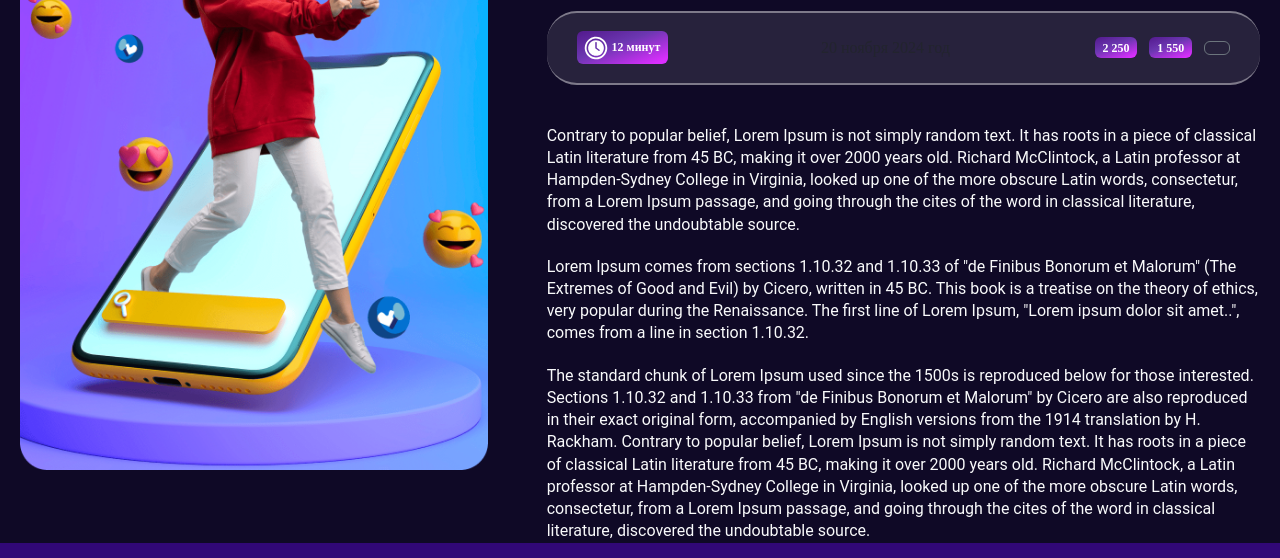
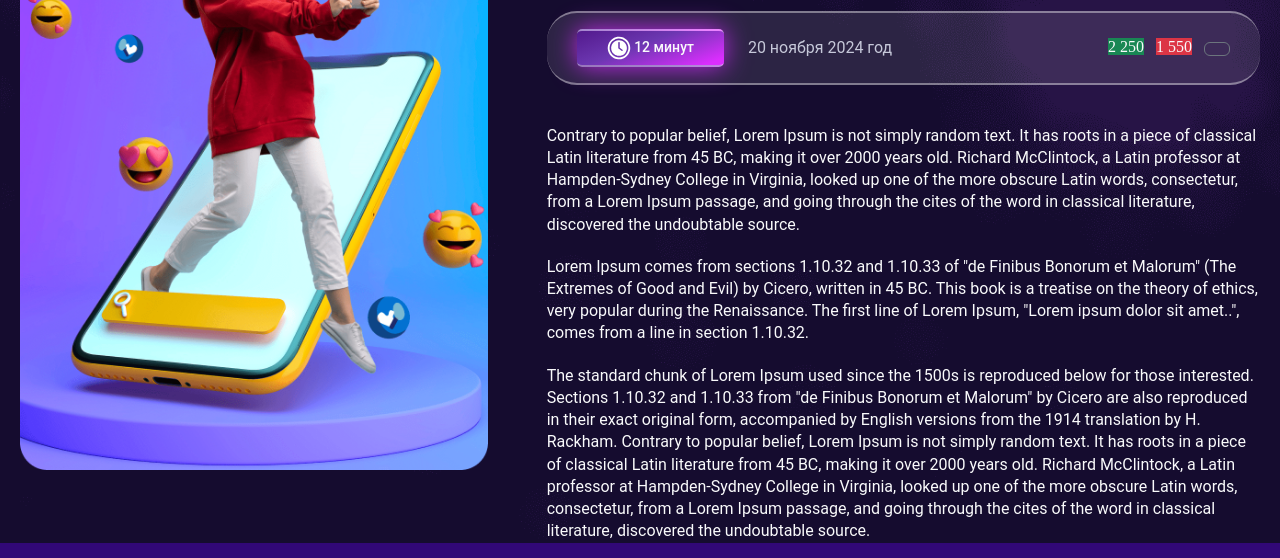
Before and after one commit to Kocha1991/WiteCore, a website: page src/article.html in a window 1280 px wide. Shown: the part 407-965 px from the top of the page. Drawn offline with nearby package versions, Linux system fonts and the light colour scheme.

Commit message:
article 45%

```diff
--- a/src/article.html
+++ b/src/article.html
@@ -70,7 +70,7 @@
     </div>
   </header>
 
-  <section class="section-body">
+  <section class="section-body section-article">
     <div class="container">
       <nav aria-label="breadcrumb" class="breadcrumbs">
         <ol class="breadcrumb">
@@ -88,7 +88,8 @@
             <div class="col-md-7">
                 <h1 class="section-title">Как правильно прогреть аккаунт в <span class="">Facebook</span></h1>
                 <div class="article-meta d-flex align-items-center justify-content-between">
-                    <span class="badge me-2">
+                  <div class="d-flex align-items-center gap-3">
+                    <span class="time me-2">
                       <svg width="24" height="24" viewBox="0 0 24 24" fill="none" xmlns="http://www.w3.org/2000/svg">
                         <g clip-path="url(#clip0_131_3384)">
                         <path d="M12 4.125C10.4425 4.125 8.91993 4.58686 7.62489 5.45218C6.32985 6.31749 5.32049 7.5474 4.72445 8.98637C4.12841 10.4253 3.97246 12.0087 4.27632 13.5363C4.58018 15.0639 5.3302 16.4671 6.43154 17.5685C7.53288 18.6698 8.93607 19.4198 10.4637 19.7237C11.9913 20.0275 13.5747 19.8716 15.0136 19.2756C16.4526 18.6795 17.6825 17.6702 18.5478 16.3751C19.4131 15.0801 19.875 13.5575 19.875 12C19.8727 9.91212 19.0423 7.91041 17.566 6.43405C16.0896 4.9577 14.0879 4.12728 12 4.125ZM15.585 14.715C15.5152 14.8034 15.4263 14.875 15.3251 14.9243C15.2238 14.9737 15.1127 14.9995 15 15C14.8304 15.0014 14.6657 14.9429 14.5349 14.835L11.5349 12.585C11.4466 12.5151 11.3751 12.4262 11.3258 12.325C11.2765 12.2237 11.2506 12.1126 11.25 12V6.75C11.25 6.55109 11.329 6.36032 11.4697 6.21967C11.6103 6.07902 11.8011 6 12 6C12.1989 6 12.3897 6.07902 12.5303 6.21967C12.671 6.36032 12.75 6.55109 12.75 6.75V11.64L15.4651 13.665C15.5432 13.7252 15.6083 13.8004 15.6568 13.8862C15.7052 13.972 15.736 14.0667 15.7472 14.1646C15.7583 14.2626 15.7497 14.3617 15.7219 14.4563C15.694 14.5508 15.6475 14.6388 15.585 14.715Z" fill="white"/>
@@ -102,12 +103,15 @@
                       </svg>
                       12 минут
                     </span>
-                    <span class="text-muted"><i class="bi bi-calendar"></i> 20 ноября 2024 год</span>
+                    <span class="text">20 ноября 2024 год</span>
+                  </div>
+                  <div class="d-flex align-items-center gap-3">
                     <div class="actions">
-                        <span class="badge bg-success me-2"><i class="bi bi-hand-thumbs-up"></i> 2 250</span>
-                        <span class="badge bg-danger me-2"><i class="bi bi-hand-thumbs-down"></i> 1 550</span>
+                        <span class=" bg-success me-2"><i class="bi bi-hand-thumbs-up"></i> 2 250</span>
+                        <span class=" bg-danger me-2"><i class="bi bi-hand-thumbs-down"></i> 1 550</span>
                         <a href="#" class="btn btn-outline-secondary"><i class="bi bi-share"></i></a>
                     </div>
+                  </div>
                 </div>
                 <p class="article-intro">
                   Contrary to popular belief, Lorem Ipsum is not simply random text. It has roots in a piece of classical Latin literature from 45 BC, making it over 2000 years old. Richard McClintock, a Latin professor at Hampden-Sydney College in Virginia, looked up one of the more obscure Latin words, consectetur, from a Lorem Ipsum passage, and going through the cites of the word in classical literature, discovered the undoubtable source.
--- a/src/styles/bloc/article.scss
+++ b/src/styles/bloc/article.scss
@@ -1,3 +1,7 @@
+.section-article {
+    background-image: url("../images/article_bg.png");
+    background-size: cover;
+}
 .article {
     &-meta {
         @extend .frame;
@@ -10,9 +14,26 @@
         max-width: 525px;
         margin-right: 35px;
     }
-    & .badge {
-        background: linear-gradient(339.93deg, #DB2EFE 8.22%, #6C37B1 57.47%, #430877 125.48%);
-
+    & .time {
+        background: linear-gradient(339.93deg, #db2efe 8.22%, #6c37b1 57.47%, #430877 125.48%);
+        box-shadow: 0px 3px 0px 0px #ffffff66;
+        box-shadow: 0px -3px 0px 0px #ffffff66;
+        box-shadow: 0px 0px 25.4px 0px #c02bea;
+        padding: 5px 30px;
+        font-family: $Font-Roboto;
+        font-size: 14px;
+        font-weight: 500;
+        line-height: 17.64px;
+        @extend .frame;
+        border-width: 2.5px 0px 2.5px 0px;
+        border-radius: 5px;
+    }
+    & .text {
+        font-family: $Font-Roboto;
+        font-size: 16px;
+        font-weight: 400;
+        line-height: 20.16px;
+        color: #c6c8d9;
     }
     & p {
         font-family: $Font-Roboto;
```
Also changed, not shown: src/css/main.css, src/images/article_bg.png (added), 1 other file.
